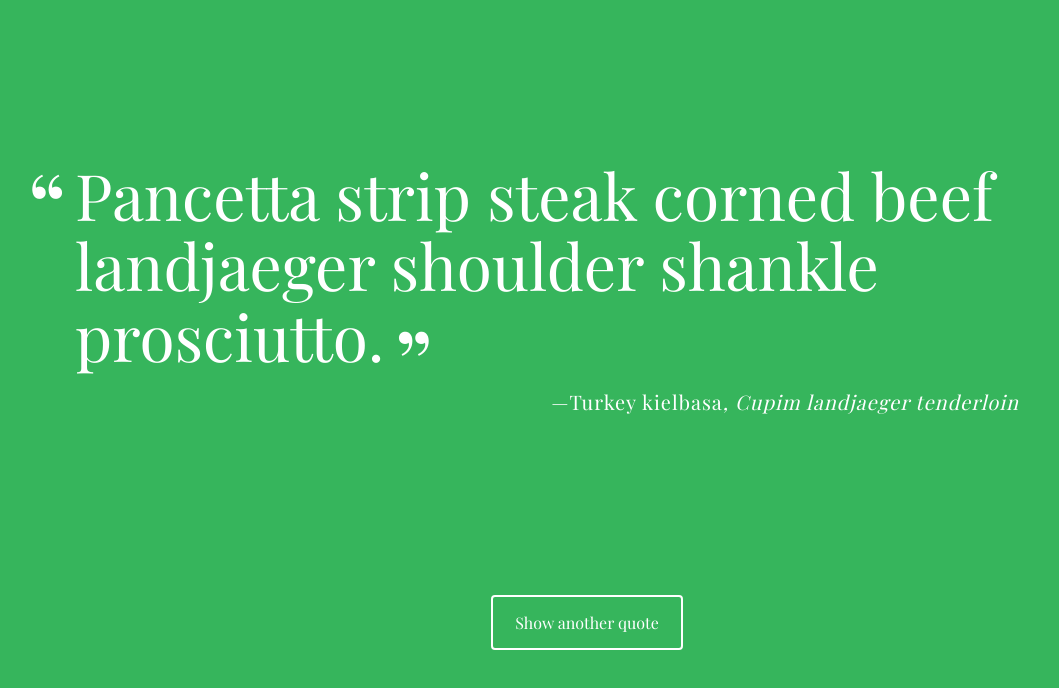
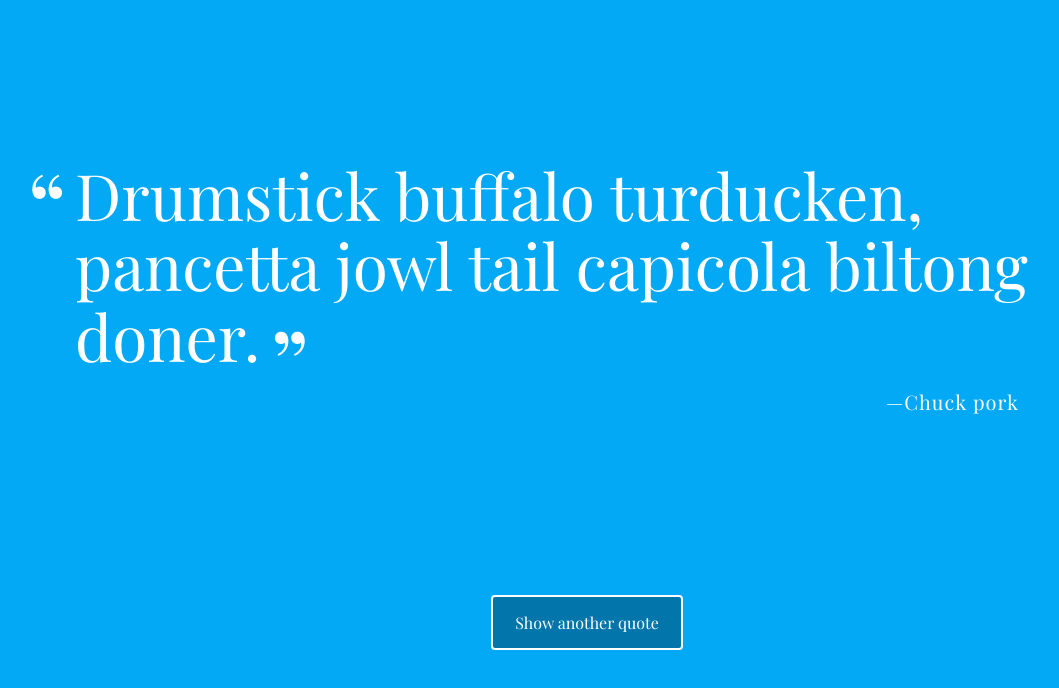
Before and after one commit to holdercp/techdegree-project-1, a plain HTML site: page index.html in a window 1280 px wide. Both pictures are taken after a click on the button "Show another quote". Shown: the whole page, without its empty margins (53-1112 px from the left). Drawn offline with nearby package versions, Linux system fonts and the light colour scheme; a web font is replaced by a local one.

Commit message:
Complete "Exceeds expectations" requirements

```diff
--- a/css/styles.css
+++ b/css/styles.css
@@ -76,8 +76,9 @@ body {
   width: 12em;
   border: 2px solid #fff;
   border-radius: 4px;
-  background-color: #36b55c;
+  background: rgba(0, 0, 0, 0.3);
   color: #fff;
+  opacity: 1;
   transition: 0.5s;
 }
 
--- a/index.html
+++ b/index.html
@@ -15,6 +15,7 @@
     </div>
     <button id="loadQuote">Show another quote</button>
   </div>
+  <script src="js/quotes.js"></script>
   <script src="js/script.js"></script>
 </body>
 </html>
--- /dev/null
+++ b/js/quotes.js
@@ -0,0 +1,28 @@
+const quotes = [
+  {
+    quote: 'Bacon ipsum dolor amet ham drumstick flank.',
+    source: 'Meatloaf kevin',
+    citation: 'Shankle rump pancetta ground round',
+    year: '1987',
+    tags: ['bacon', 'ham', 'delicious'],
+  },
+  {
+    quote: 'Drumstick buffalo turducken, pancetta jowl tail capicola biltong doner.',
+    source: 'Chuck pork',
+    tags: ['bacon', 'ham'],
+  },
+  {
+    quote: 'Pancetta strip steak corned beef landjaeger shoulder shankle prosciutto.',
+    source: 'Turkey kielbasa',
+    citation: ' Cupim landjaeger tenderloin',
+  },
+  {
+    quote: 'Meatloaf flank pork belly capicola, chicken porchetta picanha frankfurter sausage filet mignon.',
+    source: 'Pork beef',
+    year: '1870',
+  },
+  {
+    quote: 'Jerky jowl meatball shank.',
+    source: 'Flank turkey',
+  },
+];
--- a/js/script.js
+++ b/js/script.js
@@ -2,33 +2,7 @@ const quoteElem = document.querySelector('.quote');
 const authorElem = document.querySelector('.author');
 const citationElem = document.querySelector('.citation');
 const yearElem = document.querySelector('.year');
-
-const quotes = [
-  {
-    quote: 'Bacon ipsum dolor amet ham drumstick flank.',
-    source: 'Meatloaf kevin',
-    citation: 'Shankle rump pancetta ground round',
-    year: '1987',
-  },
-  {
-    quote: 'Drumstick buffalo turducken, pancetta jowl tail capicola biltong doner.',
-    source: 'Chuck pork',
-  },
-  {
-    quote: 'Pancetta strip steak corned beef landjaeger shoulder shankle prosciutto.',
-    source: 'Turkey kielbasa',
-    citation: ' Cupim landjaeger tenderloin',
-  },
-  {
-    quote: 'Meatloaf flank pork belly capicola, chicken porchetta picanha frankfurter sausage filet mignon.',
-    source: 'Pork beef',
-    year: '1870',
-  },
-  {
-    quote: 'Jerky jowl meatball shank.',
-    source: 'Flank turkey',
-  },
-];
+const bodyElem = document.querySelector('body');
 
 function getRandomQuote(quoteArr) {
   const randomInt = function genRandInt(max) {
@@ -38,8 +12,29 @@ function getRandomQuote(quoteArr) {
   return quoteArr[randomInt(quoteArr.length)];
 }
 
+function getRandomColor() {
+  const colors = [
+    '#f44336',
+    '#e91e63',
+    '#9c27b0',
+    '#673ab7',
+    '#3f51b5',
+    '#2196f3',
+    '#03a9f4',
+    '#00bcd4',
+    '#009688',
+    '#4caf50',
+    '#ff5722',
+    '#795548',
+    '#607d8b',
+  ];
+  return colors[Math.floor(Math.random() * Math.floor(colors.length))];
+}
+
 function printQuote() {
   const quoteObj = getRandomQuote(quotes);
+
+  bodyElem.style.backgroundColor = getRandomColor();
 
   quoteElem.innerHTML = quoteObj.quote;
   authorElem.innerHTML = quoteObj.source;
@@ -47,8 +42,17 @@ function printQuote() {
   yearElem.innerHTML = quoteObj.year ? `, ${quoteObj.year}` : '';
 }
 
+function setAndExecuteTimer(fn, t) {
+  fn();
+  return setInterval(fn, t);
+}
+
+let timer = setAndExecuteTimer(printQuote, 10000);
+
 // event listener to respond to "Show another quote" button clicks
 // when user clicks anywhere on the button, the "printQuote" function is called
-document
-  .getElementById('loadQuote')
-  .addEventListener('click', printQuote, false);
+document.getElementById('loadQuote').addEventListener('click', () => {
+  printQuote();
+  clearInterval(timer);
+  timer = setAndExecuteTimer(printQuote, 10000);
+});
```
